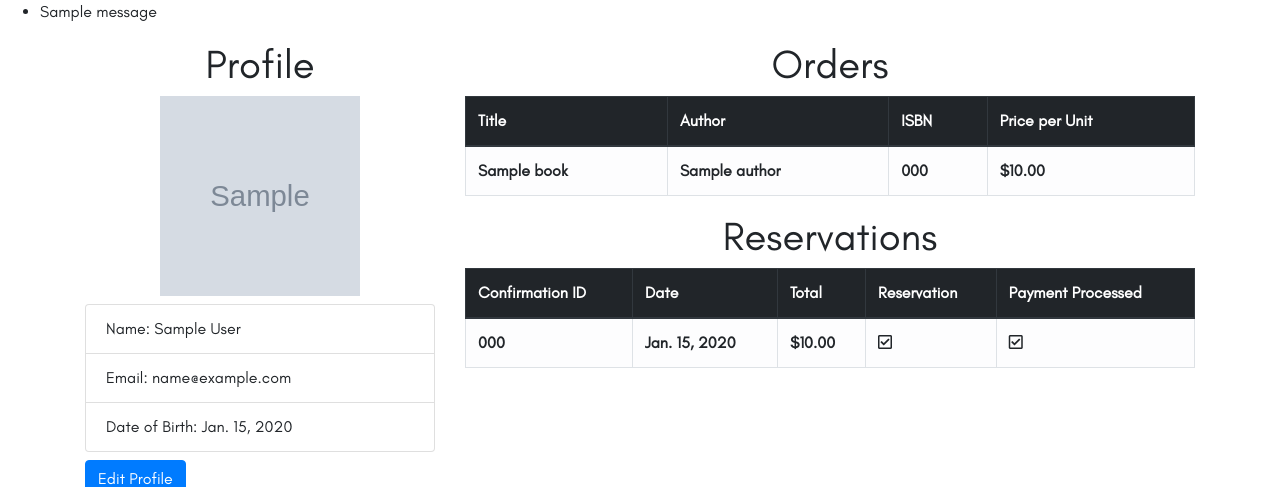
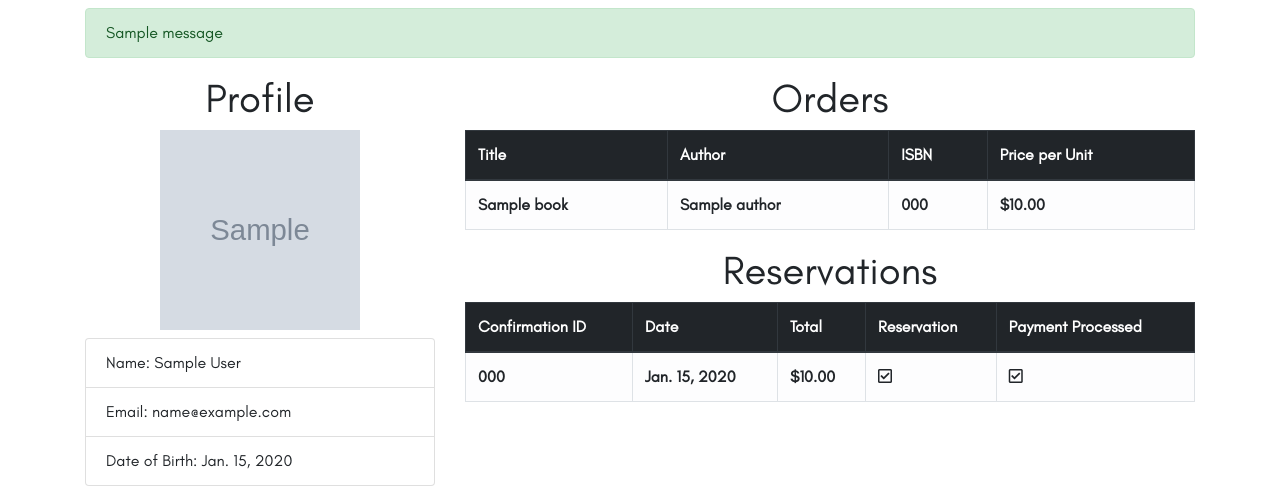
Before and after one commit to dsluo-archive/BookStore, a Django app: page /account/ in a window 1280 px wide. Shown: the part 56-543 px from the top of the page. Run offline with Django 3.2, Linux system fonts and the light colour scheme; a user stored in the database is signed in; tables that the repository leaves empty hold one stand-in row (values such as "Sample post"); grey boxes marked "Sample" are stand-in pictures; one stand-in notice (Sample message) is shown; lists and menus that the app fills with data are empty; parts of the project's set-up code (start-up, migrations or seed data) failed here and were passed over; some libraries are stand-ins or nearby versions.

Commit message:
messages mixin instead of manually

```diff
--- a/templates/book_detail.html
+++ b/templates/book_detail.html
@@ -63,9 +63,7 @@
                     </div>
                     {% if messages %}
                         <div class="card-body">
-                            {% for message in messages %}
-                                <div class="alert alert-{{ message.tags }}">{{ message }}</div>
-                            {% endfor %}
+                            {% include 'mixins/messages.html' %}
                         </div>
                     {% endif %}
                     <div class="card-body">
--- /dev/null
+++ b/templates/mixins/messages.html
@@ -0,0 +1,3 @@
+{% for message in messages %}
+    <div class="alert alert-{{ message.tags }}">{{ message }}</div>
+{% endfor %}
--- a/templates/user_profile.html
+++ b/templates/user_profile.html
@@ -8,19 +8,11 @@
 
 {% block main_content %}
 
-
-    {% if messages %}
-        <div class='messages'>
-            <ul class="messages">
-                {% for message in messages %}
-                    <li {% if message.tags %} class="{{ message.tags }}" {% endif %}> {{ message }} </li>
-                {% endfor %}
-            </ul>
-        </div>
-    {% endif %}
-
     <!-- send user instance as object, populate the page with it -->
     <div class="container mt-2">
+        {% if messages %}
+            {% include 'mixins/messages.html' %}
+        {% endif %}
 
         <div class="row">
             <div class="col-md-4">
```
Also changed, not shown: templates/vendor_register.html (+1 -7 lines).
